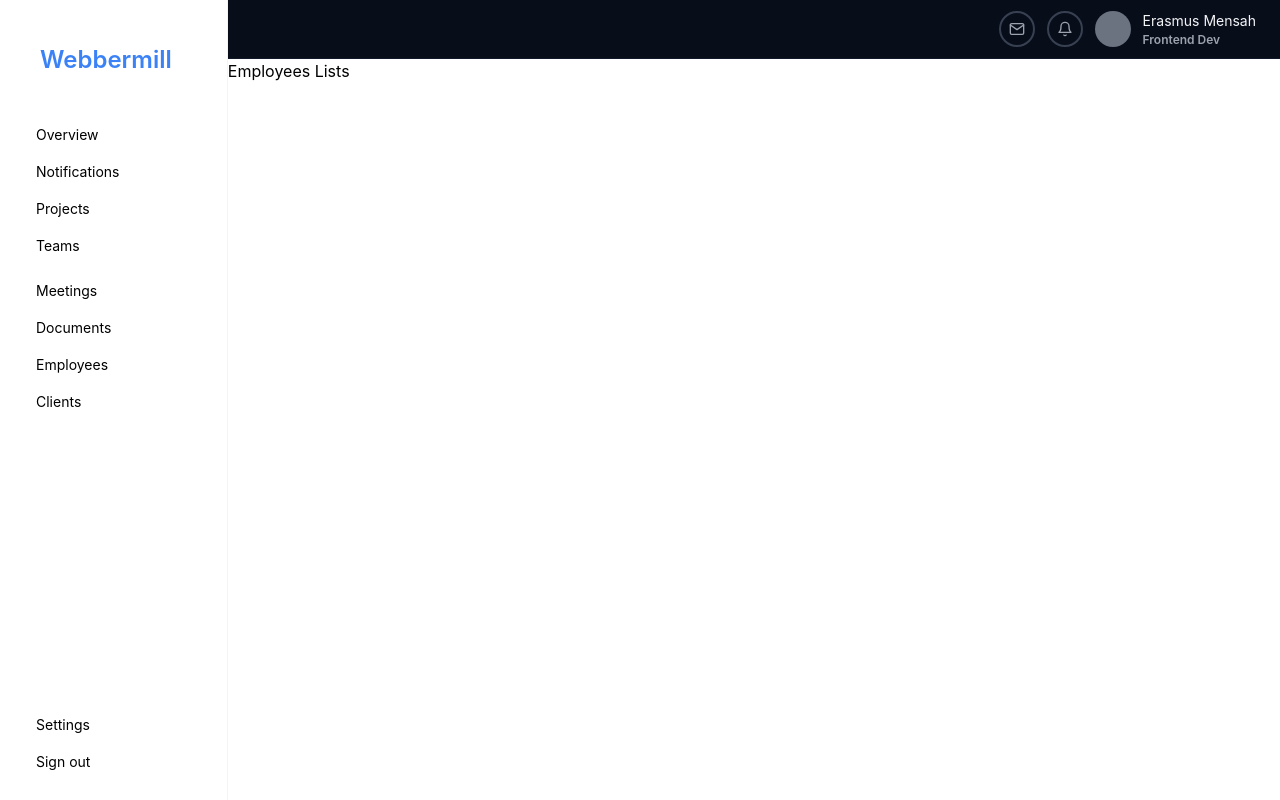
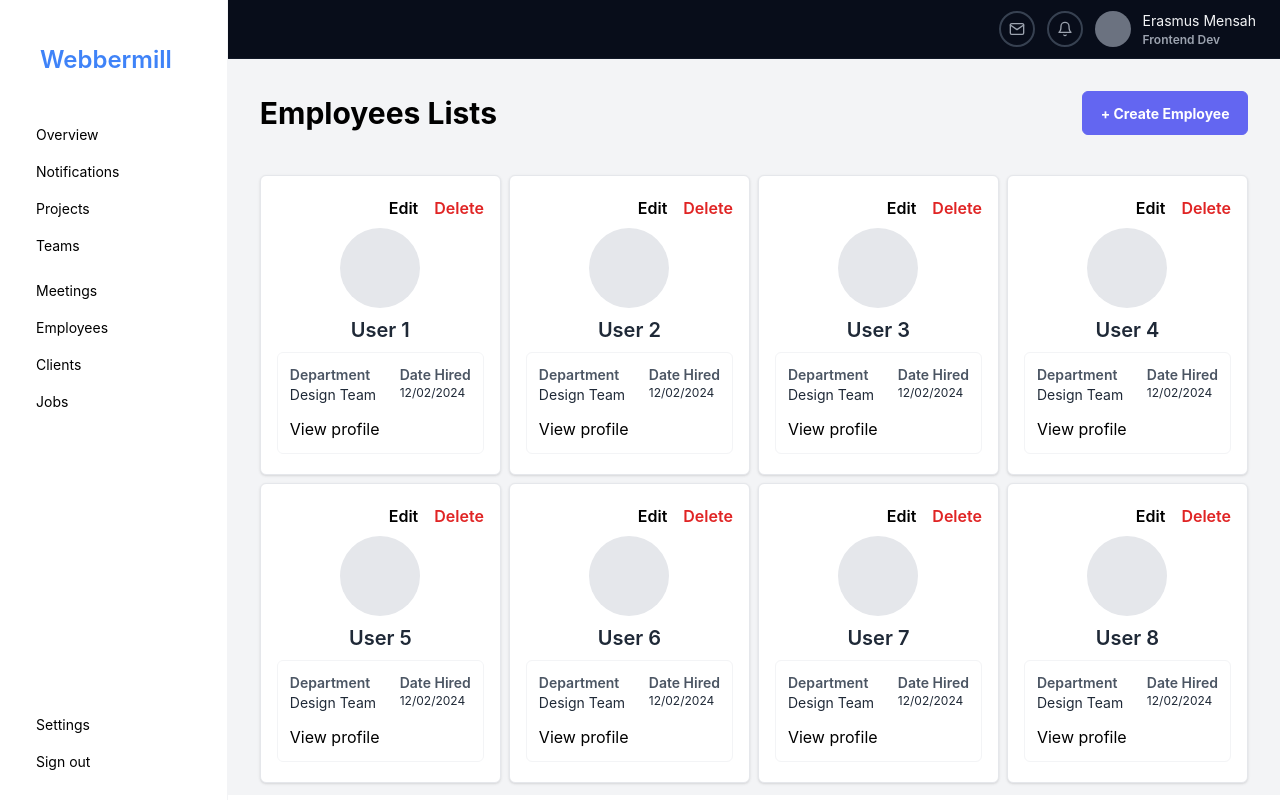
Before and after one commit to Erasmus001/next-dashboard, a Next.js app: page /employees in a window 1280 px wide. Built offline with nearby package versions, Linux system fonts and the light colour scheme.

Commit message:
update: completed the employees page

```diff
--- a/components/CreateTaskButton.tsx
+++ b/components/CreateTaskButton.tsx
@@ -15,6 +15,8 @@ const CreateTaskButton: FC<CreateNewIssueButtonProp> = () => {
       size='small'
       className='bg-black text-white'
       onClick={() => router.push(`/${''}`)}
+      // color='red'
+
     />
   );
 };
--- /dev/null
+++ b/components/EmployeeCard.tsx
@@ -0,0 +1,63 @@
+import { EmployeeType } from '@/types';
+import React, { useState } from 'react';
+import Link from 'next/link';
+
+type EmployeeProp = {
+  data: EmployeeType;
+};
+
+const EmployeeCard = ({ data }: EmployeeProp) => {
+  // const [selected, setSelected] = useState<number | string>('');
+  const role = "Admin";
+
+  return (
+    <Link href={`/employees/${data.name}`} className='w-full bg-white overflow-hidden rounded-md p-5 px-4 shadow flex items-start justify-start flex-col gap-2 border max-[300px]'>
+      {
+        role === "Admin" && (
+          <div className='space-x-4 flex items-center justify-end w-full'>
+            <Link href={`/employees/${data.name}`} className='font-semibold'>Edit</Link>
+            <button className='text-red-600 font-semibold' onClick={() => alert(data.name)}>Delete</button>
+          </div>
+        )
+      }
+      <div className='w-full flex items-center justify-center'>
+        {
+          data?.imgUrl ? (
+            <div>
+              <img src={data.imgUrl || ""} alt={data?.name} loading='lazy' />
+            </div>
+          ) : (
+            <div className='w-20 bg-gray-200 h-20 rounded-full'></div>
+          )
+        }
+      </div>
+
+      <div className="w-full flex items-center justify-center flex-col gap-1">
+        <h3 className='text-xl font-semibold text-gray-800 capitalize'>{data.name}</h3>
+        {/* <p className='text-base text-gray-500 font-semibold'>Role</p> */}
+      </div>
+
+      <div className="border p-3 w-full flex items-start justify-start flex-col gap-3 rounded-md border-gray-100">
+        <div className='w-full flex items-start justify-between'>
+          <div className="w-fit">
+            <h4 className='text-sm font-semibold text-gray-600'>Department</h4>
+            <p className='text-sm font-normal text-gray-800'>Design Team</p>
+          </div>
+          <div className="w-fit">
+            <h4 className='text-sm font-semibold text-gray-600'>Date Hired</h4>
+            <p className='text-xs font-normal text-gray-800'>12/02/2024</p>
+          </div>
+        </div>
+        {/* <div className="">
+          <div className="">
+            <h4 className='text-sm font-semibold text-gray-600'>test@test.com</h4>
+            <p className='text-xs font-normal text-gray-600'>+233 2525 4548</p>
+          </div>
+        </div> */}
+        <div>View profile</div>
+      </div>
+    </Link>
+  );
+};
+
+export default EmployeeCard;
--- /dev/null
+++ b/components/EmployeesTable.tsx
@@ -0,0 +1,9 @@
+import React from 'react';
+
+const EmployeesTable = () => {
+  return (
+    <div>EmployeesTable</div>
+  );
+};
+
+export default EmployeesTable;
--- a/components/Sidebar.tsx
+++ b/components/Sidebar.tsx
@@ -19,9 +19,10 @@ const Sidebar = () => {
 				</div>
 				<div className='w-full flex items-start justify-start flex-col'>
 					<Link href={'/meetings'} className='w-full p-2 px-5 text-black cursor-pointer text-[14px] hover:bg-gray-50'>Meetings</Link>
-					<Link href={'/documents'} className='w-full p-2 px-5 text-black cursor-pointer text-[14px] hover:bg-gray-50'>Documents</Link>
+					{/* <Link href={'/documents'} className='w-full p-2 px-5 text-black cursor-pointer text-[14px] hover:bg-gray-50'>Documents</Link> */}
 					<Link href={'/employees'} className='w-full p-2 px-5 text-black cursor-pointer text-[14px] hover:bg-gray-50'>Employees</Link>
 					<Link href={'/clients'} className='w-full p-2 px-5 text-black cursor-pointer text-[14px] hover:bg-gray-50'>Clients</Link>
+					<Link href={'/jobs'} className='w-full p-2 px-5 text-black cursor-pointer text-[14px] hover:bg-gray-50'>Jobs</Link>
 				</div>
 			</div>
 
--- a/components/TaskForm.tsx
+++ b/components/TaskForm.tsx
@@ -4,6 +4,7 @@ import { Editor, EditorTextChangeEvent } from 'primereact/editor';
 const TaskForm = () => {
   const [title, setTitle] = useState<string>('');
   const [description, setDescription] = useState<string>('');
+
   return (
     <form className='w-full flex flex-col gap-2 items-start justify-start bg-gray-200'>
       <div className='w-full flex flex-col items-start justify-start'>
--- a/package.json
+++ b/package.json
@@ -17,6 +17,8 @@
     "@types/react": "18.2.17",
     "@types/react-dom": "18.2.7",
     "autoprefixer": "10.4.14",
+    "flowbite": "^1.8.1",
+    "flowbite-react": "^0.5.0",
     "next": "13.4.12",
     "next-auth": "^4.22.3",
     "postcss": "8.4.27",
--- /dev/null
+++ b/pages/api/auth/[...nextauth]/index.ts
@@ -0,0 +1,8 @@
+import { NextAuthOptions } from 'next-auth';
+import NextAuth from 'next-auth/next';
+
+// export default NextAuthOptions
+
+export default NextAuth({
+	providers: [],
+});
--- a/pages/employees/index.tsx
+++ b/pages/employees/index.tsx
@@ -1,8 +1,92 @@
-import React from 'react';
+import EmployeeCard from '@/components/EmployeeCard';
+import TaskForm from '@/components/TaskForm';
+import { EmployeeType } from '@/types';
+import { Button } from 'primereact/button';
+import { Dialog } from 'primereact/dialog';
+import React, { useState } from 'react';
+import Head from 'next/head';
 
 const Employees = () => {
+  const [visible, setVisible] = useState<boolean>(false);
+
+  const Employees: EmployeeType[] = [
+    {
+      name: 'User 1',
+      id: '0021',
+      imgUrl: ''
+    },
+    {
+      name: 'User 2',
+      id: '0022',
+      imgUrl: ''
+    },
+    {
+      name: 'User 3',
+      id: '0023',
+      imgUrl: ''
+    },
+    {
+      name: 'User 4',
+      id: '0024',
+      imgUrl: ''
+    },
+    {
+      name: 'User 5',
+      id: '0025',
+      imgUrl: ''
+    },
+    {
+      name: 'User 6',
+      id: '0026',
+      imgUrl: ''
+    },
+    {
+      name: 'User 7',
+      id: '0027',
+      imgUrl: ''
+    },
+    {
+      name: 'User 8',
+      id: '0028',
+      imgUrl: ''
+    },
+  ];
+
   return (
-    <div>Employees Lists</div>
+    <>
+      <Head>
+        <title>
+          Dashboard | {visible ? "New Employee" : "Employees"}
+        </title>
+      </Head>
+      <div className='bg-gray-100 h-[calc(100vh-64px)] overflow-y-auto px-8 pt-8 w-full flex items-start justify-start flex-col gap-10 pb-10'>
+        <div className='flex items-center justify-between w-full'>
+          <h3 className='text-3xl font-bold'>Employees Lists</h3>
+          <Button label='+ Create Employee' size='small' onClick={() => setVisible(true)} />
+        </div>
+
+        <div className='max-2xl:grid max-2xl:grid-cols-5 md:gap-2 max-2xl:gap-4 w-full md:grid md:grid-cols-4'>
+          {
+            Employees.map((employee) => <EmployeeCard data={employee} key={employee.id} />)
+          }
+        </div>
+
+        {/* New Employee Modal */}
+        <Dialog
+          header='Create Employee'
+          visible={visible}
+          style={{ width: '50vw' }}
+          onHide={() => setVisible(false)}
+          closeOnEscape
+          baseZIndex={5}
+          draggable={false}
+          dismissableMask
+          focusOnShow={false}
+        >
+          <TaskForm />
+        </Dialog>
+      </div>
+    </>
   );
 };
 
--- a/pages/projects/[projectId]/tasks/index.tsx
+++ b/pages/projects/[projectId]/tasks/index.tsx
@@ -1,10 +1,8 @@
-import { useEffect, useState } from 'react';
-import { Dialog } from 'primereact/dialog';
-// import CreateTaskButton from '@/components/CreateTaskButton';
-import TaskForm from '@/components/TaskForm';
-import ProjectPreview from '@/components/ProjectPreview';
+import { useEffect, useState, FC } from 'react';
 import TaskColumn from '@/components/TaskColumn';
 import { Column } from '@/types';
+import { useRouter } from 'next/router';
+import { Button } from 'primereact/button';
 
 type CreateNewIssueButtonProp = {
   setVisible?: (val: boolean) => void;
@@ -17,7 +15,6 @@ const Tasks = () => {
 
   const [columns, setColumns] = useState<Column[]>([]);
   const [isLoading, setIsLoading] = useState<boolean>(false);
-  const [visible, setVisible] = useState<boolean>(false);
 
   const fetchColumData = async () => {
     setIsLoading(true);
@@ -70,26 +67,8 @@ const Tasks = () => {
           ))}
         </div>
       </div>
-
-      <Dialog
-        header='New Issue'
-        visible={visible}
-        style={{ width: '50vw' }}
-        onHide={() => setVisible(false)}
-        closeOnEscape
-        baseZIndex={5}
-        draggable={false}
-        dismissableMask
-        focusOnShow={false}
-      >
-        <TaskForm />
-      </Dialog>
     </section>
   );
 };
 
 export default Tasks;
-
-import { Button } from 'primereact/button';
-import { FC } from 'react';
-import { useRouter } from 'next/router';
--- a/pages/projects/[projectId]/tasks/newTask.tsx
+++ b/pages/projects/[projectId]/tasks/newTask.tsx
@@ -96,11 +96,11 @@ const NewTask = () => {
                     value={description}
                     placeholder='Add description...'
                     onTextChange={(e: EditorTextChangeEvent) =>
-                      setDescription(e.textValue)
+                      setDescription(e?.textValue)
                     }
                     style={{ height: '420px' }}
                     autoCorrect='true'
-                    enterKeyHint='enter'
+                    enterKeyHint='done'
                   // required
                   />
                 </div>
--- a/tailwind.config.js
+++ b/tailwind.config.js
@@ -4,6 +4,7 @@ module.exports = {
 		'./pages/**/*.{js,ts,jsx,tsx,mdx}',
 		'./components/**/*.{js,ts,jsx,tsx,mdx}',
 		'./app/**/*.{js,ts,jsx,tsx,mdx}',
+		'./node_modules/flowbite-react/**/*.js',
 	],
 	theme: {
 		extend: {
@@ -14,5 +15,5 @@ module.exports = {
 			},
 		},
 	},
-  plugins: [],
-}
+	plugins: [require('flowbite/plugin')],
+};
```
Also changed, not shown: types/index.ts (+7 -0 lines), 1 other file (tests, documents, lock files or other folders). Lines whose indentation alone changed are shown as unchanged.
